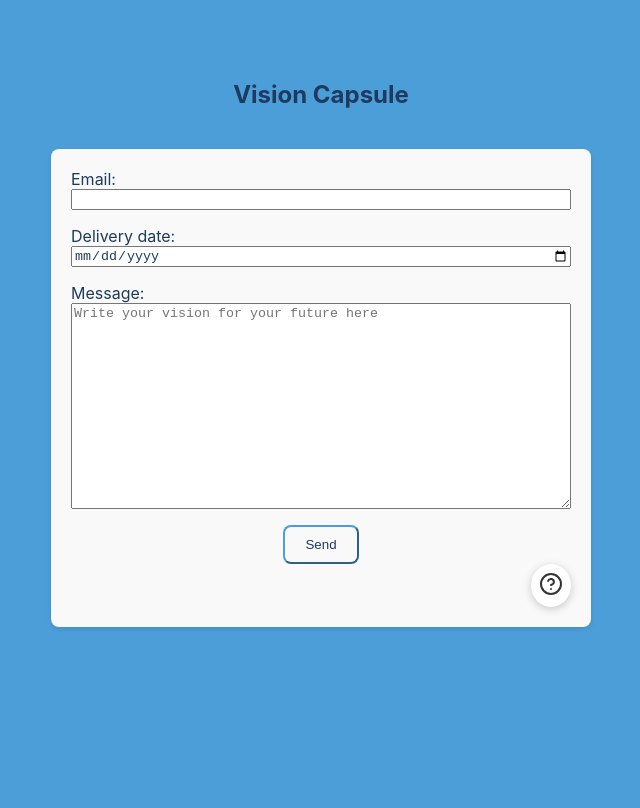
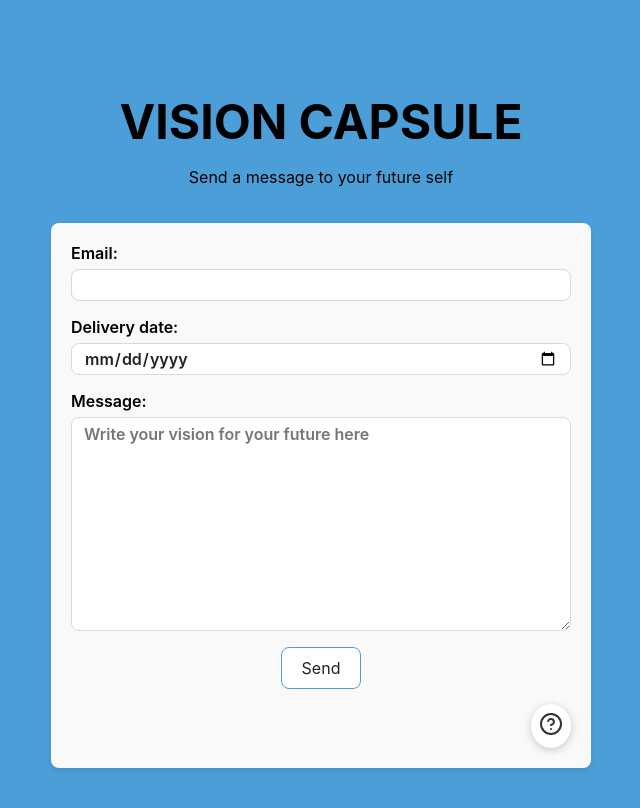
Before and after one commit to AmandaLyckenius/TimeCapsule-frontend, a React (Create React App) app: page / in a window 1280 px wide. Shown: the top 808 px of the page, without its empty margins (319-959 px from the left). Built offline with nearby package versions, Linux system fonts and the light colour scheme.

Commit message:
Add: css to form, tips, maincontent and root in app

```diff
--- a/src/App.css
+++ b/src/App.css
@@ -1,3 +1,9 @@
-*{
-  color: #1E3A5F;
+:root {
+  --accent: #4C9ED9;
+  --text-900: #222;
+  --text-600: #444;
+  --border: #D6D9E0;
+  --bg: #fff;
+  --radius: 8px;
+  --focus-ring: 0 0 0 3px rgba(74,108, 247, .18)
 }
--- a/src/components/CapsuleForm.css
+++ b/src/components/CapsuleForm.css
@@ -1,7 +1,34 @@
-.form-field {
+input, textarea, select, button {
+    font: inherit;
+    color: var(--text-900);
+    background: var(--bg);
+    border: 1px solid var(--border);
+    border-radius: var(--radius);
+    outline: none;
+    box-shadow: none;
+    appearance: none;
+
+}
+
+label {
     display: flex;
     flex-direction: column;
     margin-bottom: 1rem;
+    font-size: 16px;
+    font-weight: 600;
+}
+
+input{
+    height: 30px;
+    padding: 0px 12px;
+    margin-top: 6px;
+}
+
+textarea{
+    height: 200px;
+    margin-top: 6px;
+    padding: 6px 12px;
+    resize: vertical;
 }
 
 form {
@@ -10,7 +37,7 @@ form {
     margin: 0 auto;
     padding: 20px;
     background-color: #f9f9f9;
-    border-radius: 8px;
+    border-radius: var(--radius);
     box-shadow: 0 2px 5px rgba(0, 0, 0, 0.1);
 }
 
@@ -19,17 +46,10 @@ form {
     justify-content: center;
 }
 
-textarea{
-    height: 200px;
-}
-
 button {
-    border-radius: 8px;
     border-color: #4C9ED9;
     padding: 10px 20px;
     cursor: pointer;
-    background-color: #f9f9f9;
-
 }
 
 button:hover{
--- a/src/components/CapsuleForm.tsx
+++ b/src/components/CapsuleForm.tsx
@@ -23,7 +23,7 @@ const CapsuleForm = () => {
     return(
         <form onSubmit={handleSubmit}>
 
-            <label className='form-field'>
+            <label>
                 Email:
                 <input
                 type="email"
@@ -33,7 +33,7 @@ const CapsuleForm = () => {
                 required />
             </label>
 
-            <label className='form-field'>
+            <label>
                 Delivery date:
                 <input
                 type="date"
@@ -43,7 +43,7 @@ const CapsuleForm = () => {
                 required />
             </label>
 
-            <label className='form-field'>
+            <label>
                 Message:
 
                 <textarea
--- a/src/components/CapsuleTips.css
+++ b/src/components/CapsuleTips.css
@@ -1,5 +1,5 @@
 .help-button {
-  background-color: white;      /*Kolla upp varför färgen inte bli vit*/
+  background-color: white;
   border: none;
   cursor: pointer;
   z-index: 1000;
@@ -12,9 +12,15 @@
 .tips-container {
     display: flex;
     justify-content: center;
+    margin-top: 15px;
 }
 
 .help-button-container {
     display: flex;
     justify-content: end;
 }
+
+.tips-box p {
+    color: var(--text-900);
+    font-weight: 600;
+}
--- a/src/components/MainContent.css
+++ b/src/components/MainContent.css
@@ -6,6 +6,17 @@ main {
     min-height: 100vh;
     padding-top: 60px;
     gap: 20px;
-    background-color: #4C9ED9;
+    background-color: var(--accent);
     margin-bottom: 0px;
 }
+
+.intro-text {
+    text-align: center;
+}
+
+.intro-text h1 {
+    font-size: 3rem;
+    font-weight: 700;
+    margin-bottom: 1rem;
+
+}
--- a/src/components/MainContent.tsx
+++ b/src/components/MainContent.tsx
@@ -6,7 +6,11 @@ const MainContent  = () => {
     return (
         <main>
 
-            <h2>Vision Capsule</h2>
+            <div className="intro-text">
+                <h1>VISION CAPSULE</h1>
+                <p>Send a message to your future self</p>
+            </div>
+
 
             <CapsuleForm/>
 
```
Also changed, not shown: 1 other file (tests, documents, lock files or other folders).
